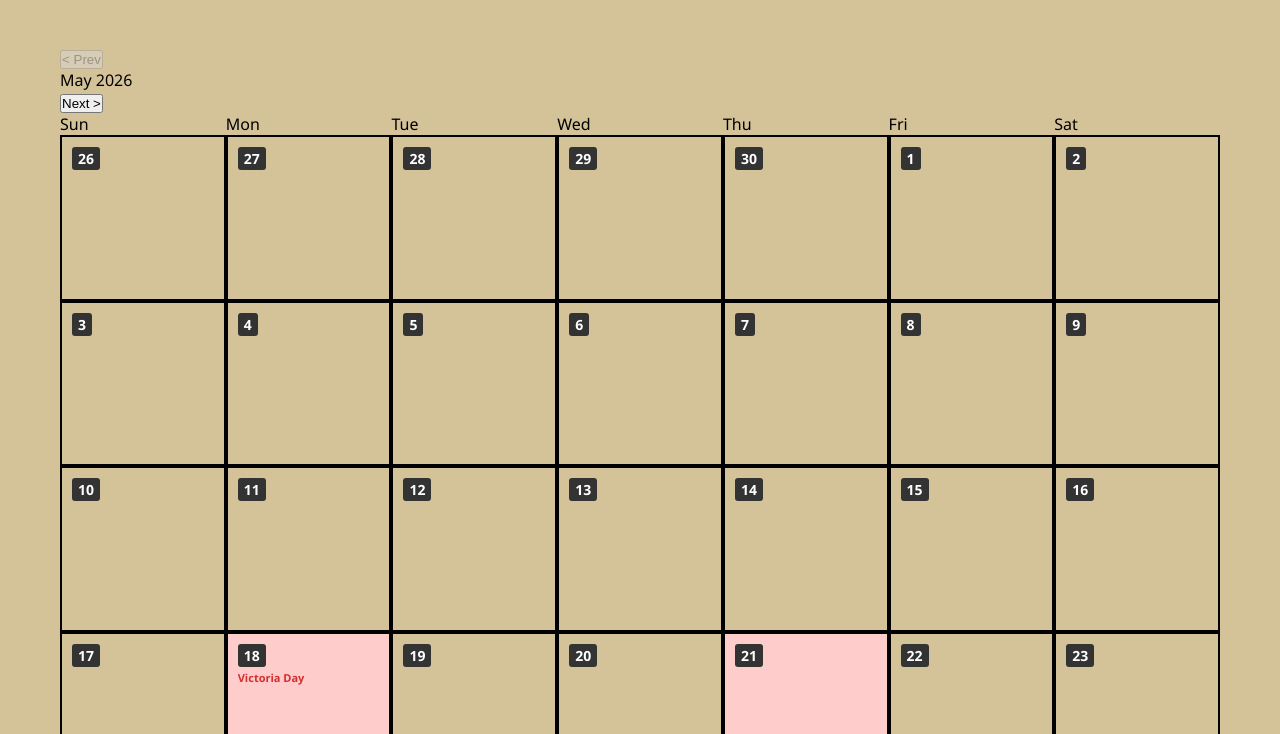
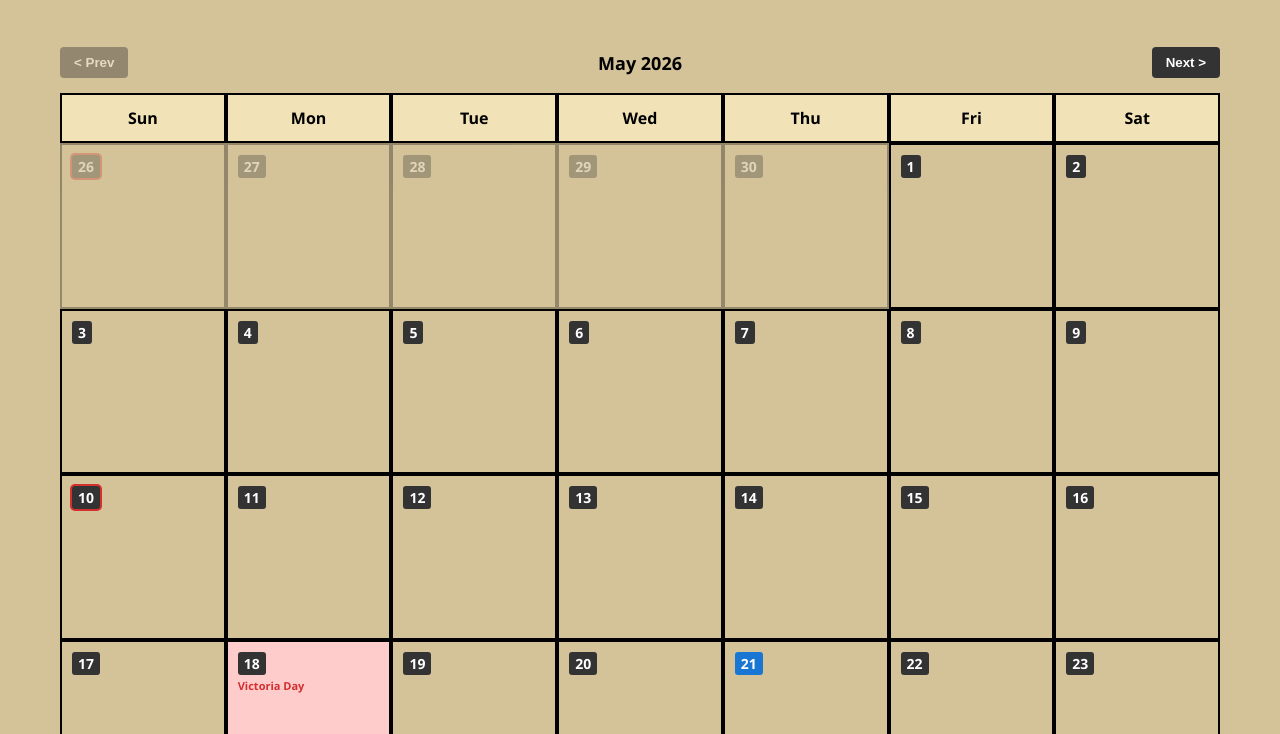
Before and after one commit to ryanmichaelgreen33-alt/calendar, a plain HTML site: page index.html in a window 1280 px wide. Shown: the part 66-800 px from the top of the page. Drawn offline with Linux system fonts and the light colour scheme; no server answers.

Commit message:
Update style.css

```diff
--- a/style.css
+++ b/style.css
@@ -26,11 +26,64 @@ h1 {
     padding: 20px;
 }
 
+.calendar-header {
+    display: flex;
+    justify-content: space-between;
+    align-items: center;
+    margin-bottom: 15px;
+    gap: 10px;
+}
+
+.month-nav {
+    background-color: #333;
+    color: white;
+    border: none;
+    padding: 8px 14px;
+    border-radius: 4px;
+    cursor: pointer;
+    font-weight: 700;
+}
+
+.month-nav:disabled {
+    opacity: 0.4;
+    cursor: not-allowed;
+}
+
+.month-label {
+    font-size: 18px;
+    font-weight: 700;
+    text-align: center;
+    flex: 1;
+}
+
 .calendar {
     display: grid;
-    grid-template-columns: repeat(7, 1fr);
+    grid-template-columns: repeat(7, minmax(0, 1fr));
     gap: 0;
     background-color: #d4c299;
+}
+
+.weekday-header {
+    padding: 12px 10px;
+    background-color: #f1e2b7;
+    border: 2px solid #000;
+    font-weight: 700;
+    text-align: center;
+}
+
+.day-block-empty {
+    background-color: transparent;
+    border: 2px solid transparent;
+    cursor: default;
+}
+
+.day-block.adjacent-month {
+    opacity: 0.85;
+}
+
+.day-block.outside-range {
+    opacity: 0.3;
+    cursor: default;
 }
 
 .day-block {
@@ -51,19 +104,21 @@ h1 {
 }
 
 .day-block.today {
-    background-color: #ffcccc;
+    background-color: transparent;
+}
+
+.day-block.today .day-number {
+    background-color: #1976d2;
+    color: #fff;
 }
 
 .day-block.shift {
     background-color: #ffcccc;
 }
 
-.day-block.activity {
-    background-color: #ccffcc;
-}
-
+.day-block.activity,
 .day-block.other {
-    background-color: #ffffcc;
+    background-color: transparent;
 }
 
 .day-block.holiday {
@@ -79,6 +134,10 @@ h1 {
     padding: 2px 6px;
     border-radius: 3px;
     width: fit-content;
+}
+
+.day-block.alternate-sunday .day-number {
+    box-shadow: 0 0 0 2px #d32f2f;
 }
 
 .day-number.payday {
@@ -182,19 +241,11 @@ h1 {
     margin-bottom: 5px;
     background-color: #f9f4f0;
     border-radius: 3px;
-    border-left: 3px solid #4ecdc4;
+    border-left: 3px solid #ccc;
 }
 
 .entry-item.shift {
-    border-left-color: #ffcccc;
-}
-
-.entry-item.activity {
-    border-left-color: #ccffcc;
-}
-
-.entry-item.other {
-    border-left-color: #ffffcc;
+    border-left-color: #ff6b6b;
 }
 
 .entry-text {
```
